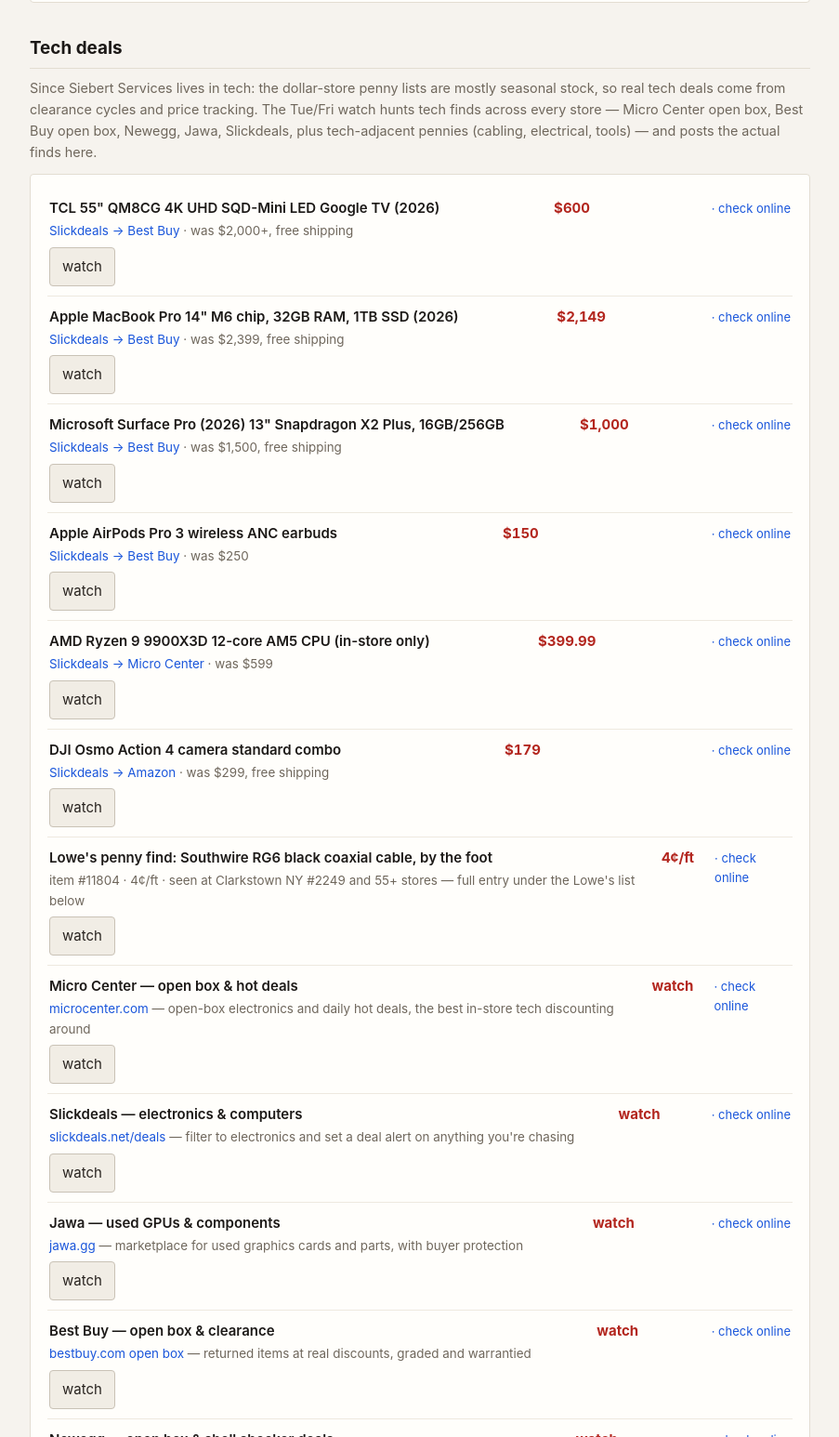
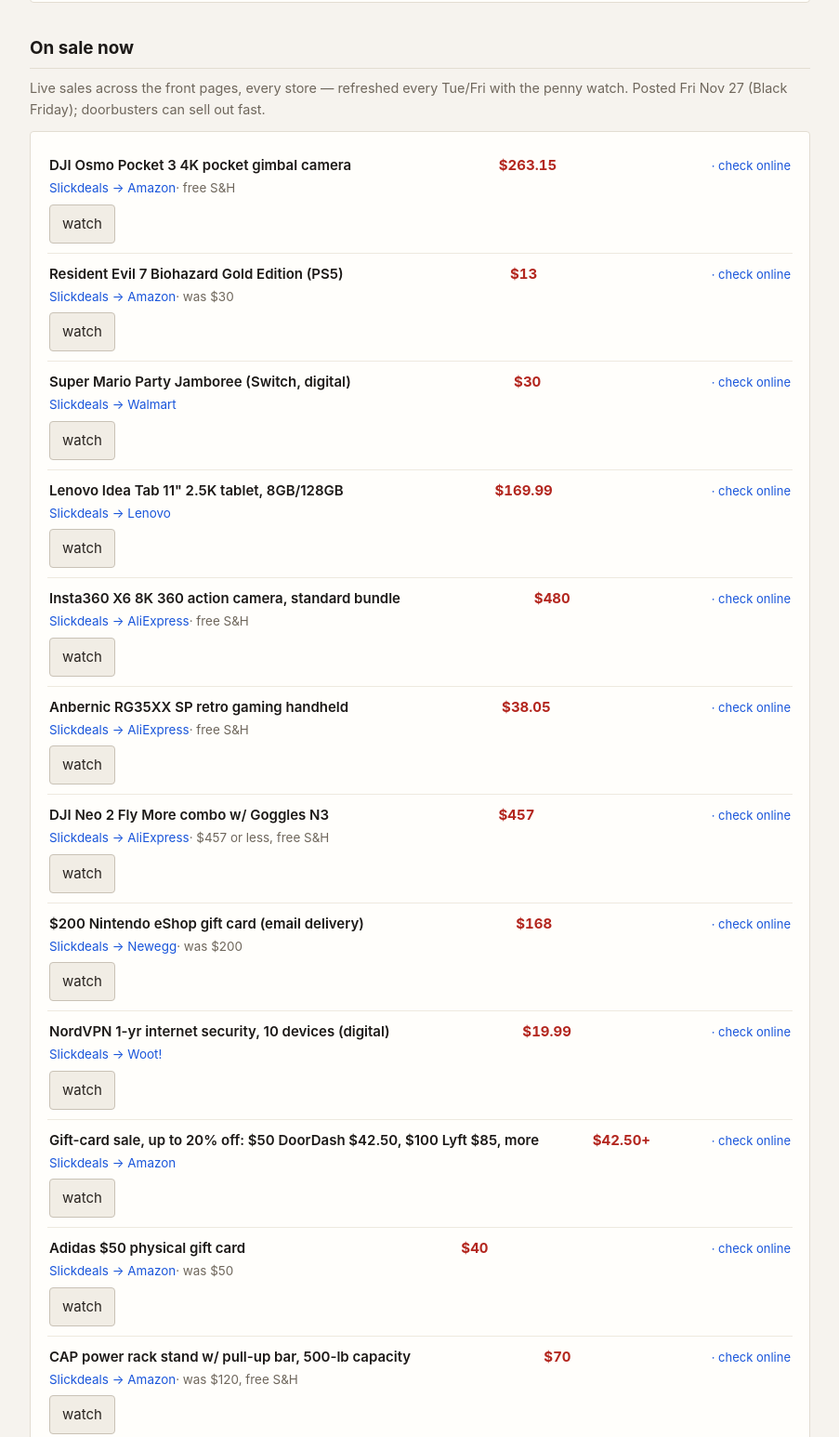
Before and after one commit to siebertr27/deal-watch, a plain HTML site: page index.html in a window 1280 px wide. Shown: the part 1253-2799 px from the top of the page at 93% size, without its empty margins (188-1091 px from the left). Drawn offline with Linux system fonts and the light colour scheme.

Commit message:
Fri Nov 27: add On sale now section (16 live BF sales, fresh front-page links); TSC bucket corrected to 1-gal

```diff
--- a/index.html
+++ b/index.html
@@ -117,6 +117,27 @@
   <p data-date="2026-11-27" data-price="600.00" data-store=""><span class="name" style="color:#292420">6. Black Friday is here.</span> The big one this morning: a 55&quot; TCL QM8CG 4K mini-LED Google TV at $600 (was $2,000) at Best Buy. AirPods Pro 3 at $150, a Surface Pro 2026 at $1,000 and a Ryzen 9 9900X3D at $400 round out the wave &mdash; all in the Tech deals and Major price drops sections.</p>
 </div>
 
+
+<h2 id="onsale">On sale now</h2>
+<p class="note">Live sales across the front pages, every store &mdash; refreshed every Tue/Fri with the penny watch. Posted Fri Nov 27 (Black Friday); doorbusters can sell out fast.</p>
+<div class="card">
+  <div class="item"><div><span class="name">DJI Osmo Pocket 3 4K pocket gimbal camera</span><div class="meta"><a href="https://slickdeals.net/f/20238018-dji-osmo-pocket-3-4k-pocket-gimbal-camera-263-15-free-s-h">Slickdeals &rarr; Amazon</a>&middot; free S&amp;H</div></div><span class="price">$263.15</span></div>
+  <div class="item"><div><span class="name">Resident Evil 7 Biohazard Gold Edition (PS5)</span><div class="meta"><a href="https://slickdeals.net/f/20415276-resident-evil-7-biohazard-gold-edition-ps5-13-free-shipping-w-prime-or-on-orders-over-35">Slickdeals &rarr; Amazon</a>&middot; was $30</div></div><span class="price">$13</span></div>
+  <div class="item"><div><span class="name">Super Mario Party Jamboree (Switch, digital)</span><div class="meta"><a href="https://slickdeals.net/f/20402112-super-mario-party-jamboree-nintendo-switch-digital-30-walmart">Slickdeals &rarr; Walmart</a></div></div><span class="price">$30</span></div>
+  <div class="item"><div><span class="name">Lenovo Idea Tab 11&quot; 2.5K tablet, 8GB/128GB</span><div class="meta"><a href="https://slickdeals.net/f/20411472-lenovo-idea-tab-tablet-11-2-5k-ips-touch-mediatek-6300-8gb-128gb-ufs-169-99">Slickdeals &rarr; Lenovo</a></div></div><span class="price">$169.99</span></div>
+  <div class="item"><div><span class="name">Insta360 X6 8K 360 action camera, standard bundle</span><div class="meta"><a href="https://slickdeals.net/f/20288961-insta360-x6-8k-1-action-camera-standard-bundle-480-free-s-h">Slickdeals &rarr; AliExpress</a>&middot; free S&amp;H</div></div><span class="price">$480</span></div>
+  <div class="item"><div><span class="name">Anbernic RG35XX SP retro gaming handheld</span><div class="meta"><a href="https://slickdeals.net/f/20265063-anbernic-rg35xx-sp-retro-gaming-handheld-silver-38-05-free-s-h-aliexpress">Slickdeals &rarr; AliExpress</a>&middot; free S&amp;H</div></div><span class="price">$38.05</span></div>
+  <div class="item"><div><span class="name">DJI Neo 2 Fly More combo w/ Goggles N3</span><div class="meta"><a href="https://slickdeals.net/f/20256867-dji-neo-2-4k-motion-fly-more-combo-w-goggles-n3-strobe-lights-457-or-less-free-s-h">Slickdeals &rarr; AliExpress</a>&middot; $457 or less, free S&amp;H</div></div><span class="price">$457</span></div>
+  <div class="item"><div><span class="name">$200 Nintendo eShop gift card (email delivery)</span><div class="meta"><a href="https://slickdeals.net/f/20413746-168-nintendo-eshop-200-gift-card-email-delivery-at-newegg">Slickdeals &rarr; Newegg</a>&middot; was $200</div></div><span class="price">$168</span></div>
+  <div class="item"><div><span class="name">NordVPN 1-yr internet security, 10 devices (digital)</span><div class="meta"><a href="https://slickdeals.net/f/20412339-19-99-1-year-nordvpn-internet-security-software-10-devices-digital-at-woot">Slickdeals &rarr; Woot!</a></div></div><span class="price">$19.99</span></div>
+  <div class="item"><div><span class="name">Gift-card sale, up to 20% off: $50 DoorDash $42.50, $100 Lyft $85, more</span><div class="meta"><a href="https://slickdeals.net/f/20413176-gift-cards-various-gift-cards-up-to-20-off-including-doordash-uber-lyft-instacart-more-amazon">Slickdeals &rarr; Amazon</a></div></div><span class="price">$42.50+</span></div>
+  <div class="item"><div><span class="name">Adidas $50 physical gift card</span><div class="meta"><a href="https://slickdeals.net/f/20413209-gift-card-sale-40-adidas-physical-gc-or-42-50-victoria-s-secret-physical-gc-many-more">Slickdeals &rarr; Amazon</a>&middot; was $50</div></div><span class="price">$40</span></div>
+  <div class="item"><div><span class="name">CAP power rack stand w/ pull-up bar, 500-lb capacity</span><div class="meta"><a href="https://slickdeals.net/f/20413965-69-99-cap-power-rack-stand-with-pull-up-bar-500lb-capacity-at-amazon">Slickdeals &rarr; Amazon</a>&middot; was $120, free S&amp;H</div></div><span class="price">$70</span></div>
+  <div class="item"><div><span class="name">Cozy Haven king reversible faux-fur bed blanket (colors vary)</span><div class="meta"><a href="https://slickdeals.net/f/20414661-cozy-haven-king-reversible-faux-fur-bed-blanket-various-25-free-shipping-w-walmart-or-on-35">Slickdeals &rarr; Walmart</a>&middot; free shipping w/ Walmart+</div></div><span class="price">$25</span></div>
+  <div class="item"><div><span class="name">Glad ForceFlex 50-ct 30-gal drawstring trash bags, w/ Subscribe &amp; Save</span><div class="meta"><a href="https://slickdeals.net/f/20415240-50-count-glad-forceflex-30-gallon-heavy-duty-drawstring-trash-bags-unscented-9-48-w-s-s-free-shipping-w-prime-or-on-35">Slickdeals &rarr; Home Depot</a>&middot; was $19</div></div><span class="price">$9.50</span></div>
+  <div class="item"><div><span class="name">Wireless Bluetooth meat thermometer w/ ceramic probe, 600-ft range</span><div class="meta"><a href="https://slickdeals.net/f/20414778-wireless-bluetooth-meat-thermometer-w-ceramic-probe-600ft-range-9-99-free-shipping-w-prime-or-on-35">Slickdeals &rarr; Amazon</a>&middot; free shipping w/ Prime</div></div><span class="price">$9.99</span></div>
+  <div class="item"><div><span class="name">Dremel Stylo rotary tool kit w/ 15 accessories</span><div class="meta"><a href="https://slickdeals.net/f/20413239-dremel-stylo-rotary-tool-kit-w-15-accessories-2050-15-27-98-free-shipping-w-prime-or-on-35">Slickdeals &rarr; Amazon</a>&middot; was $50.15</div></div><span class="price">$27.98</span></div>
+</div>
 
 <h2 id="tech">Tech deals</h2>
 <p class="note">Since Siebert Services lives in tech: the dollar-store penny lists are mostly seasonal stock, so real tech deals come from clearance cycles and price tracking. The Tue/Fri watch hunts tech finds across every store — Micro Center open box, Best Buy open box, Newegg, Jawa, Slickdeals, plus tech-adjacent pennies (cabling, electrical, tools) — and posts the actual finds here.</p>
@@ -238,7 +259,7 @@
 <h3>Clearance &amp; quick finds</h3>
 <p class="note">Smaller drops, Black Friday doorbusters and clearance picks from the same watch. Posted Fri Nov 27.</p>
 <div class="card">
-  <div class="item"><div><span class="name">Tractor Supply 5-gal plastic utility bucket, in-store today</span><div class="meta"><a href="https://slickdeals.net/f/20385030-in-store-friday-tsc-5-gal-buckets-1">Slickdeals &rarr; Tractor Supply</a> &middot; was $5.69, Fri Nov 27 only</div></div><span class="price">$1</span></div>
+  <div class="item"><div><span class="name">Tractor Supply 1-gal plastic utility bucket, in-store today</span><div class="meta"><a href="https://slickdeals.net/f/20385030-in-store-friday-tsc-5-gal-buckets-1">Slickdeals &rarr; Tractor Supply</a> &middot; was $5.69, Fri Nov 27 only</div></div><span class="price">$1</span></div>
   <div class="item"><div><span class="name">Tractor Supply 3-ton Traveller jack stand set, in-store</span><div class="meta"><a href="https://slickdeals.net/f/20385096-in-store-only-6am-fri-tsc-traveller-3-ton-jack-stands-29-99-or-3-ton-low-pro-jack-99-99">Slickdeals &rarr; Tractor Supply</a> &middot; was $50</div></div><span class="price">$30</span></div>
   <div class="item"><div><span class="name">Werner 6-ft Type IA fiberglass step ladder, 300-lb</span><div class="meta"><a href="https://slickdeals.net/f/20407299-werner-6-type-ia-300-lb-fiberglass-step-ladder-79-88-free-store-pickup">Slickdeals &rarr; Home Depot</a> &middot; was $159, free store pickup</div></div><span class="price">$79.88</span></div>
   <div class="item"><div><span class="name">Michaels Countdown to Craftsmas 25-day advent calendar, free today</span><div class="meta"><a href="https://slickdeals.net/f/20350746-michaels-countdown-to-craftsmas-25-day-advent-calendar-free-michael-s">Slickdeals &rarr; Michaels</a> &middot; first 500 per store Fri Nov 27, one per store hides a $100 gift card</div></div><span class="price">free</span></div>
```
